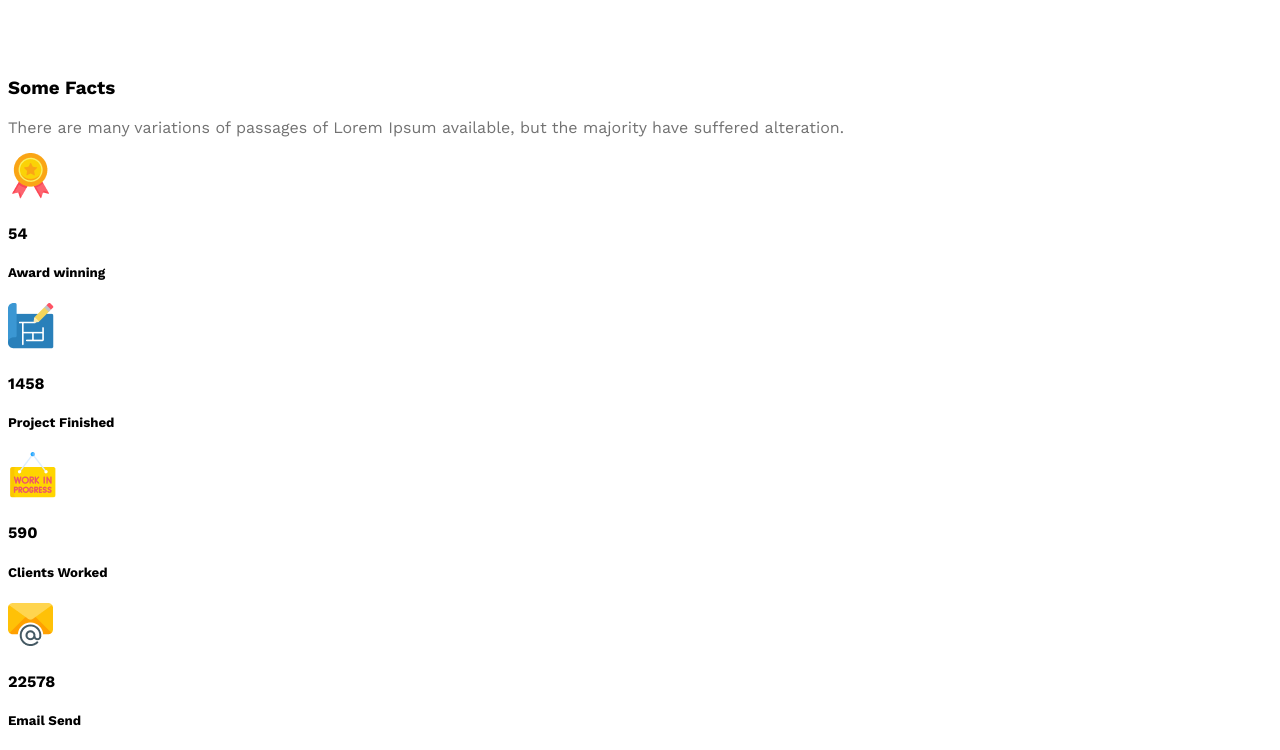
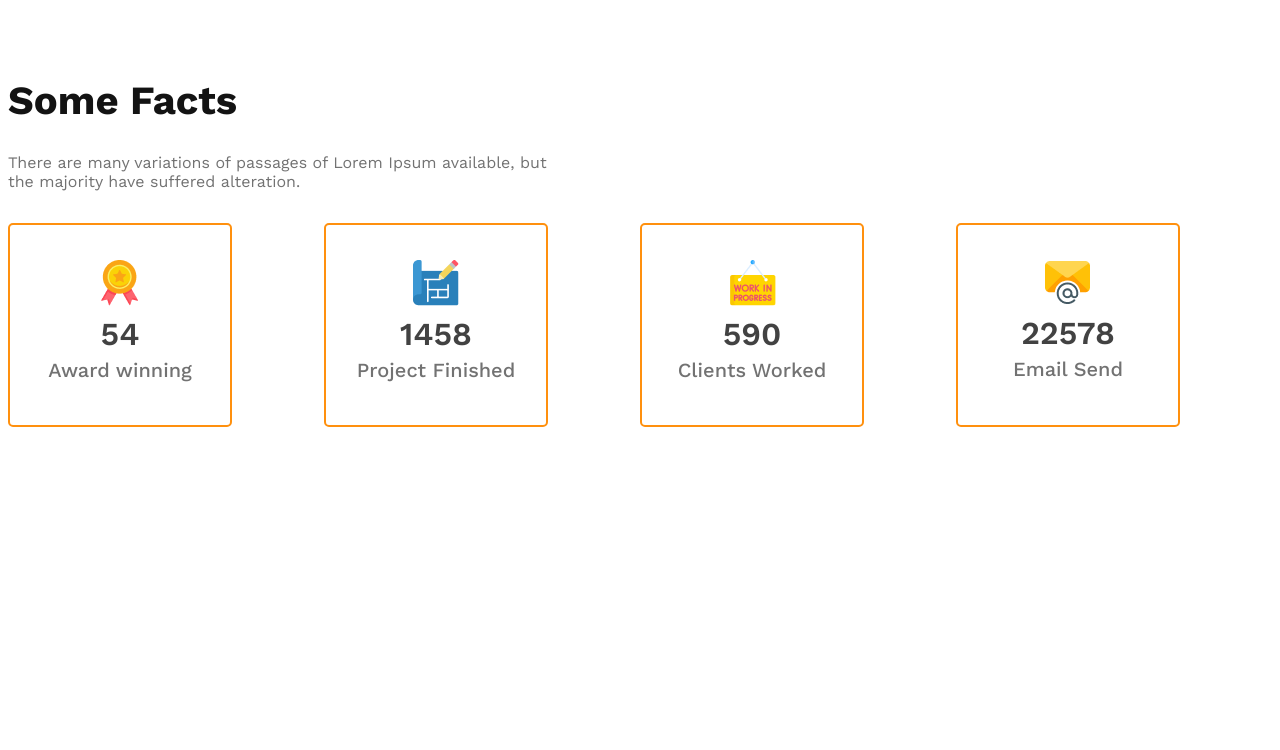
Before and after one commit to ARAFATH-SH/G3-Architects, a plain HTML site: page index.html in a window 1280 px wide. Shown: the part 1984-2734 px from the top of the page. After the commit the page ends 2419 px from the top, so only its background shows below. Drawn offline with nearby package versions, Linux system fonts and the light colour scheme.

Commit message:
complete fact container

```diff
--- a/index.html
+++ b/index.html
@@ -47,29 +47,39 @@
 
         </section>
         <section class="some-facts">
-            <h3 class="section-title">Some Facts</h3>
-            <p class="description dark3">There are many variations of passages of Lorem Ipsum available,
+            <h3 class="fact-title dark1">Some Facts</h3>
+            <p class="fact-description dark3">There are many variations of passages of Lorem Ipsum available,
             but the majority have suffered alteration.</p>
             <div class="fact-container">
                 <div class="fact">
+                    <div>
                     <img src="images/icons/ribon.png" alt="" class="fact-icon">
-                    <h4 class="fact-number">54</h4>
-                    <h5 class="fact-name">Award winning</h5>
+                    <h4 class="fact-number dark2">54</h4>
+                    <h5 class="fact-name dark3">Award winning</h5>
+                    </div>
+
                 </div>
                 <div class="fact">
+                    <div>
                     <img src="images/icons/projects.png" alt="" class="fact-icon">
-                    <h4 class="fact-number">1458</h4>
-                    <h5 class="fact-name">Project Finished</h5>
+                    <h4 class="fact-number dark2">1458</h4>
+                    <h5 class="fact-name dark3">Project Finished</h5>
+                    </div>
                 </div>
                 <div class="fact">
+                    <div>
                     <img src="images/icons/customers.png" alt="" class="fact-icon">
-                    <h4 class="fact-number">590</h4>
-                    <h5 class="fact-name">Clients Worked</h5>
+                    <h4 class="fact-number dark2">590</h4>
+                    <h5 class="fact-name dark3">Clients Worked</h5>
+                    </div>
                 </div>
                 <div class="fact">
+                    <div>
                     <img src="images/icons/email.png" alt="" class="fact-icon">
-                    <h4 class="fact-number">22578</h4>
-                    <h5 class="fact-name">Email Send</h5>
+                    <h4 class="fact-number dark2">22578</h4>
+                    <h5 class="fact-name dark3">Email Send</h5>
+                    </div>
+
                 </div>
             </div>
         </section>
--- a/style/G3.css
+++ b/style/G3.css
@@ -104,13 +104,57 @@ main > section{
 description{
     margin-bottom: 35px;
 }
+.fact-title{
+    font-size: 2.5rem;
+    font-weight: 700;
+    margin-bottom: 1.8rem;
+}
+.fact-description{
+    margin-bottom: 2rem;
+    max-width: 545px;
+}
+.fact-container{
+    display: grid;
+    grid-template-columns: repeat(4,1fr);
+}
+
+.fact{
+    display: flex;
+    border: 2px solid #FF900E;
+    border-radius: 5px;
+    width: 220px;
+    height: 200px;
+    text-align: center;
+    align-items: center;
+    justify-content: center;
+}
+.fact-icon{
+    margin-top: 25px;
+}
+.fact-number{
+    font-size: 2rem;
+    font-weight: 600;
+    margin-top: 5px;
+    margin-bottom: 5px;
+}
+
+.fact-name{
+    font-size: 1.25rem;
+    font-weight: 500;
+    margin-top: 5px;
+}
+
 /* responsive */
 @media screen and (max-width: 576px){
     .nav-bar, .nav-links, .teams{
         flex-direction: column;
     }
-    .team-image-container{
+    .team-image-container,.fact-container{
         grid-template-columns: 1fr;
+    }
+    .fact-container{
+        justify-items: center;
+        gap: 1rem;
     }
     .features{
         margin-left: 20px;
```
